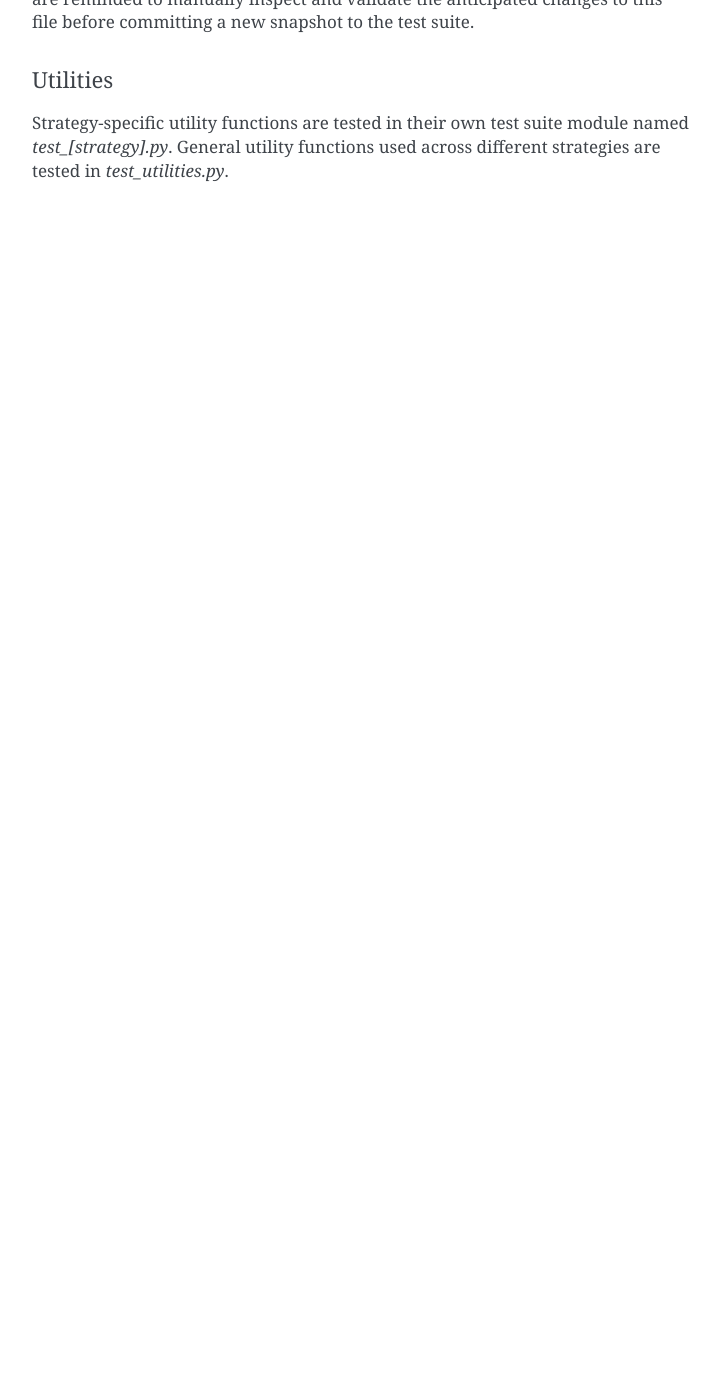
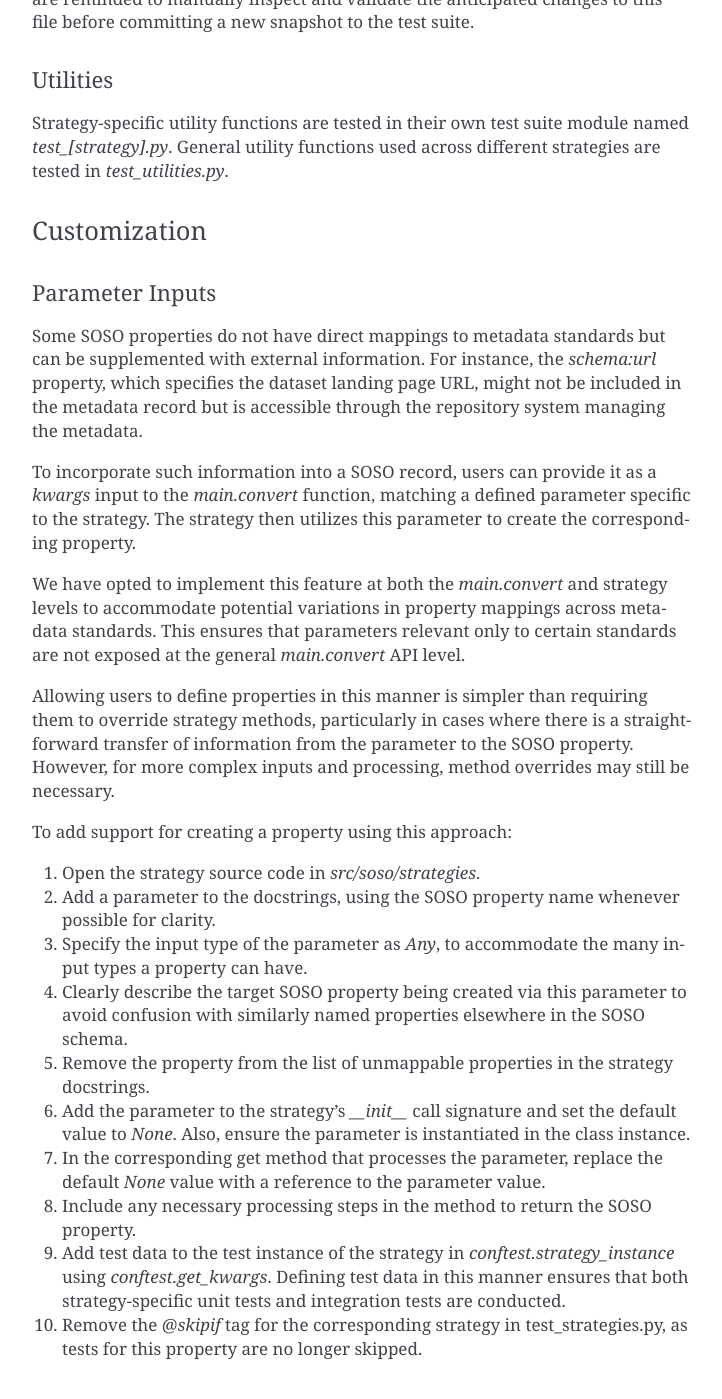
Before and after one commit to clnsmth/soso, a Sphinx documentation site: the page built from docs/source/dev/design.rst, in a window 1280 px wide and 1400 px high, scrolled down 7515 px. Shown: the whole window, without its empty margins (388-1110 px from the left). Built offline with Sphinx 7.4.7, drawn with Linux system fonts in a browser that asks for light colours; before the commit the page ends 7745 px from its top, so only the background shows below that; some of the changed text lies outside the part shown.

Commit message:
docs: create unmappable properties with params
Outline the method for users to define unmappable properties using
parameter inputs. This documentation sets the groundwork for future
implementation.

```diff
--- a/docs/source/dev/design.rst
+++ b/docs/source/dev/design.rst
@@ -198,3 +198,30 @@ Utilities
 ^^^^^^^^^
 
 Strategy-specific utility functions are tested in their own test suite module named `test_[strategy].py`. General utility functions used across different strategies are tested in `test_utilities.py`.
+
+Customization
+~~~~~~~~~~~~~
+
+Parameter Inputs
+^^^^^^^^^^^^^^^^
+
+Some SOSO properties do not have direct mappings to metadata standards but can be supplemented with external information. For instance, the `schema:url` property, which specifies the dataset landing page URL, might not be included in the metadata record but is accessible through the repository system managing the metadata.
+
+To incorporate such information into a SOSO record, users can provide it as a `kwargs` input to the `main.convert` function, matching a defined parameter specific to the strategy. The strategy then utilizes this parameter to create the corresponding property.
+
+We have opted to implement this feature at both the `main.convert` and strategy levels to accommodate potential variations in property mappings across metadata standards. This ensures that parameters relevant only to certain standards are not exposed at the general `main.convert` API level.
+
+Allowing users to define properties in this manner is simpler than requiring them to override strategy methods, particularly in cases where there is a straightforward transfer of information from the parameter to the SOSO property. However, for more complex inputs and processing, method overrides may still be necessary.
+
+To add support for creating a property using this approach:
+
+1. Open the strategy source code in `src/soso/strategies`.
+2. Add a parameter to the docstrings, using the SOSO property name whenever possible for clarity.
+3. Specify the input type of the parameter as `Any`, to accommodate the many input types a property can have.
+4. Clearly describe the target SOSO property being created via this parameter to avoid confusion with similarly named properties elsewhere in the SOSO schema.
+5. Remove the property from the list of unmappable properties in the strategy docstrings.
+6. Add the parameter to the strategy's `__init__` call signature and set the default value to `None`. Also, ensure the parameter is instantiated in the class instance.
+7. In the corresponding get method that processes the parameter, replace the default `None` value with a reference to the parameter value.
+8. Include any necessary processing steps in the method to return the SOSO property.
+9. Add test data to the test instance of the strategy in `conftest.strategy_instance` using `conftest.get_kwargs`. Defining test data in this manner ensures that both strategy-specific unit tests and integration tests are conducted.
+10. Remove the `@skipif` tag for the corresponding strategy in test_strategies.py, as tests for this property are no longer skipped.
```
